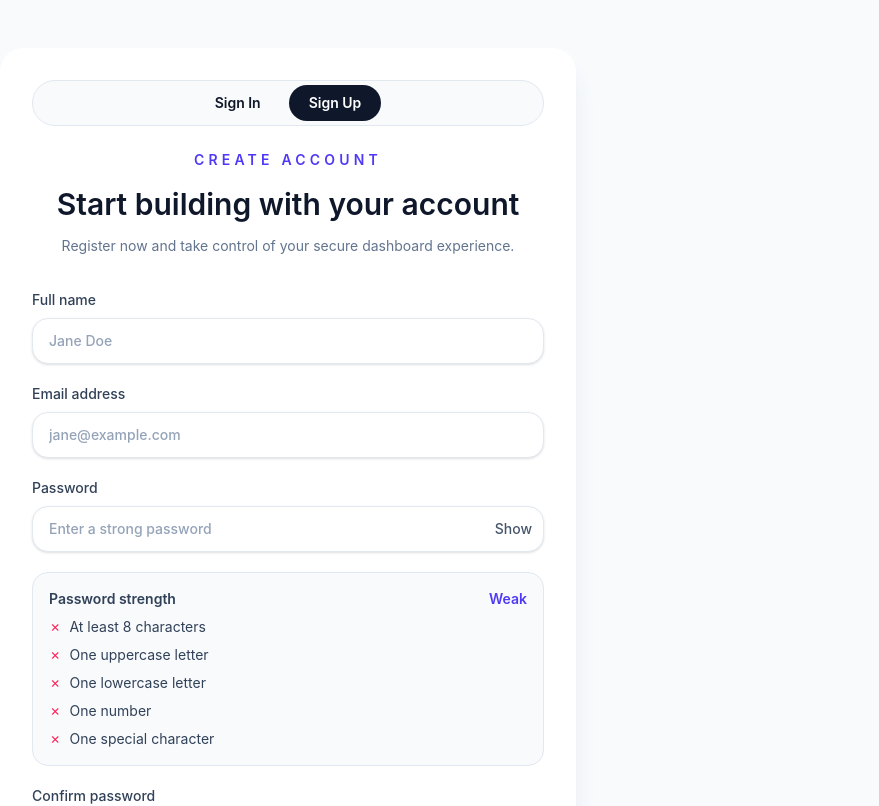
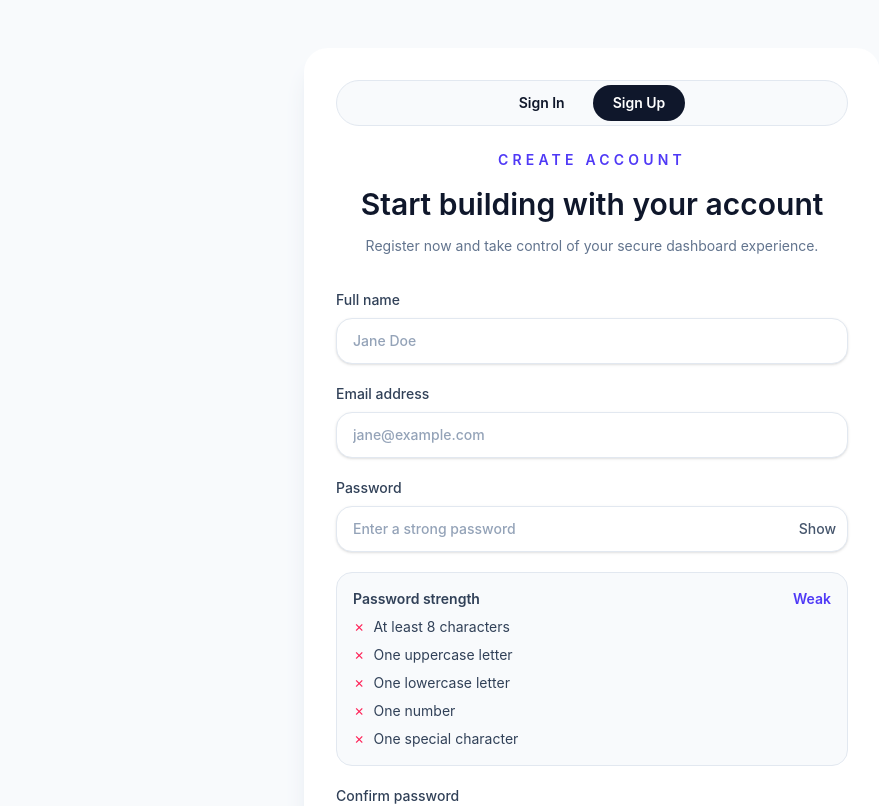
Before and after one commit to yeabsirahailegiorgis62-gif/Auth, a React app in the folder frontend/: page /register in a window 1280 px wide. Shown: the top 806 px of the page, without its empty margins (48-927 px from the left). Built offline with nearby package versions, Linux system fonts and the light colour scheme; no server answers; the HTML template or start-up script is replaced by a standard one.

Commit message:
fix(ui): center Login and Register authentication cards horizontally on screen

```diff
--- a/frontend/src/pages/Login.jsx
+++ b/frontend/src/pages/Login.jsx
@@ -82,7 +82,7 @@ export default function Login() {
   }, [setError]);
 
   return (
-    <div className="min-h-screen bg-slate-50 px-4 py-12 sm:px-6 lg:px-12 flex items-center justify-start">
+    <div className="min-h-screen bg-slate-50 px-4 py-12 sm:px-6 lg:px-12 flex items-center justify-center">
       <div className="w-full max-w-xl rounded-3xl bg-white p-8 shadow-xl shadow-slate-200">
         <div className="mb-6 flex items-center justify-center gap-2 rounded-full border border-slate-200 bg-slate-50 p-1">
           <Link
--- a/frontend/src/pages/Register.jsx
+++ b/frontend/src/pages/Register.jsx
@@ -102,7 +102,7 @@ export default function Register() {
   };
 
   return (
-    <div className="min-h-screen bg-slate-50 px-4 py-12 sm:px-6 lg:px-12 flex items-center justify-start">
+    <div className="min-h-screen bg-slate-50 px-4 py-12 sm:px-6 lg:px-12 flex items-center justify-center">
       <div className="w-full max-w-xl rounded-3xl bg-white p-8 shadow-xl shadow-slate-200">
         <div className="mb-6 flex items-center justify-center gap-2 rounded-full border border-slate-200 bg-slate-50 p-1">
           <Link
```
